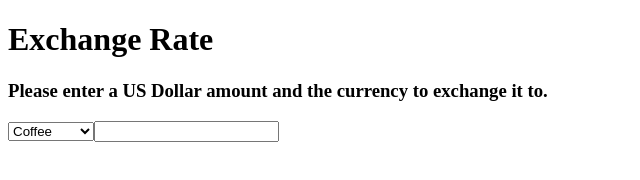
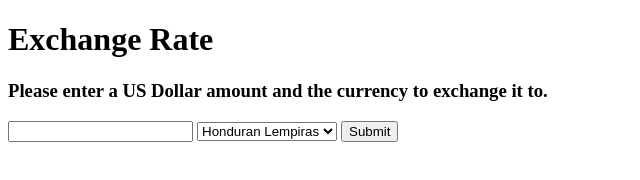
Before and after one commit to KevinFunez5/currency-exchange, a plain HTML site: page src/index.html in a window 1280 px wide. Shown: the whole page, without its empty margins (0-640 px from the left). Drawn offline with Linux system fonts and the light colour scheme.

Commit message:
WIP making input value into string

```diff
--- a/src/index.html
+++ b/src/index.html
@@ -7,13 +7,15 @@
   <div class="container">
     <h1>Exchange Rate</h1>
     <h3>Please enter a US Dollar amount and the currency to exchange it to.</h3>
-    <select class="form-control" id="beverage">
-      <option>Coffee</option>
-      <option>Tea</option>
-      <option>Kombucha</option>
-      <option>Water</option>
-      <input>
+    <input type="text" id="dollar">
+    <select class="form-control" id="currency">
+      <option value="HNL">Honduran Lempiras</option>
+      <option value="MXN">Mexican Pesos</option>
+      <option value="JPY">Japanese Yen</option>
+      <option value="CHF">Swiss Francs</option>
     </select>
+    <button type="button" id="submit" class="btn btn-primary">Submit</button>
+    <div class="displayCurrency"></div>
   </div>
 
 </body>
```
Also changed, not shown: src/main.js (+10 -5 lines), 1 other file.
